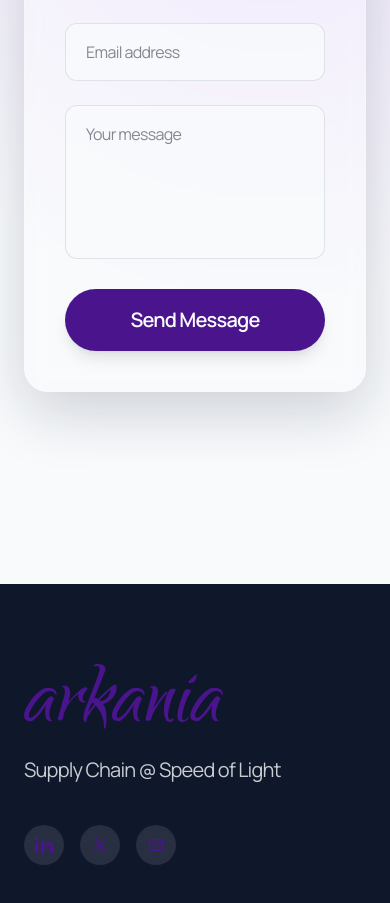
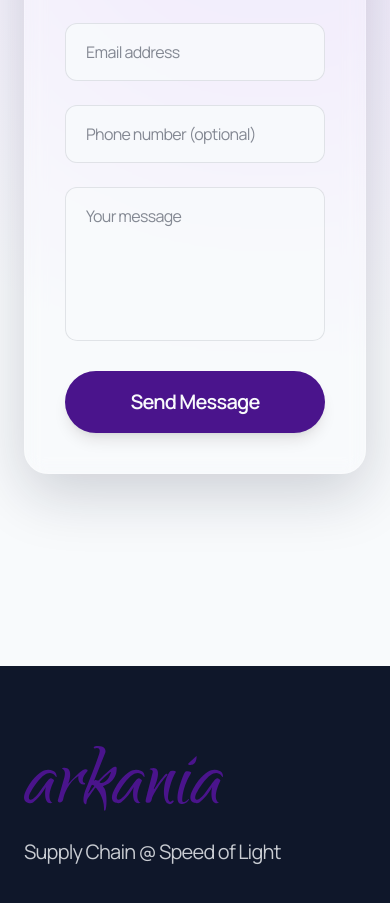
Before and after one commit to mithks/arkania-website, a Next.js app: page / in a window 390 px wide. Shown: the part 6727-7630 px from the top of the page. Built offline with nearby package versions, Linux system fonts and the light colour scheme.

Commit message:
added phone no. in contact

```diff
--- a/app/api/contact/route.ts
+++ b/app/api/contact/route.ts
@@ -3,7 +3,7 @@ import { NextResponse } from 'next/server'
 
 export async function POST(req: Request) {
   try {
-    const { name, email, message } = await req.json()
+    const { name, email, phone, message } = await req.json()
 
     if (!name || !email || !message) {
       return NextResponse.json({ error: 'Missing fields' }, { status: 400 })
@@ -22,12 +22,13 @@ export async function POST(req: Request) {
 
     await sheets.spreadsheets.values.append({
       spreadsheetId: process.env.GOOGLE_SHEET_ID!,
-      range: 'Sheet1!A:D',
+      range: 'Sheet1!A:E',
       valueInputOption: 'USER_ENTERED',
       requestBody: {
         values: [[
           name,
           email,
+          phone || '',
           message,
           new Date().toLocaleString(),
         ]],
--- a/components/ContactSection.tsx
+++ b/components/ContactSection.tsx
@@ -65,6 +65,7 @@ import ArkaniaTextReveal from '@/components/ArkaniaTextReveal'
 export default function ContactSection() {
   const [name, setName] = useState('')
   const [email, setEmail] = useState('')
+  const [phone, setPhone] = useState('')
   const [message, setMessage] = useState('')
   const [loading, setLoading] = useState(false)
   const [status, setStatus] = useState<'idle' | 'success' | 'error'>('idle')
@@ -78,7 +79,7 @@ export default function ContactSection() {
       const res = await fetch('/api/contact', {
         method: 'POST',
         headers: { 'Content-Type': 'application/json' },
-        body: JSON.stringify({ name, email, message }),
+        body: JSON.stringify({ name, email, phone, message }),
       })
 
       if (!res.ok) throw new Error('Failed')
@@ -185,6 +186,20 @@ export default function ContactSection() {
                 "
               />
 
+              <input
+                type="tel"
+                placeholder="Phone number (optional)"
+                value={phone}
+                onChange={e => setPhone(e.target.value)}
+                className="
+                  w-full rounded-xl px-5 py-4
+                  bg-light/80
+                  border border-dark/10
+                  text-dark placeholder:text-dark/50
+                  focus:outline-none focus:ring-2 focus:ring-primary/40
+                "
+              />
+
               <textarea
                 required
                 rows={5}
```
